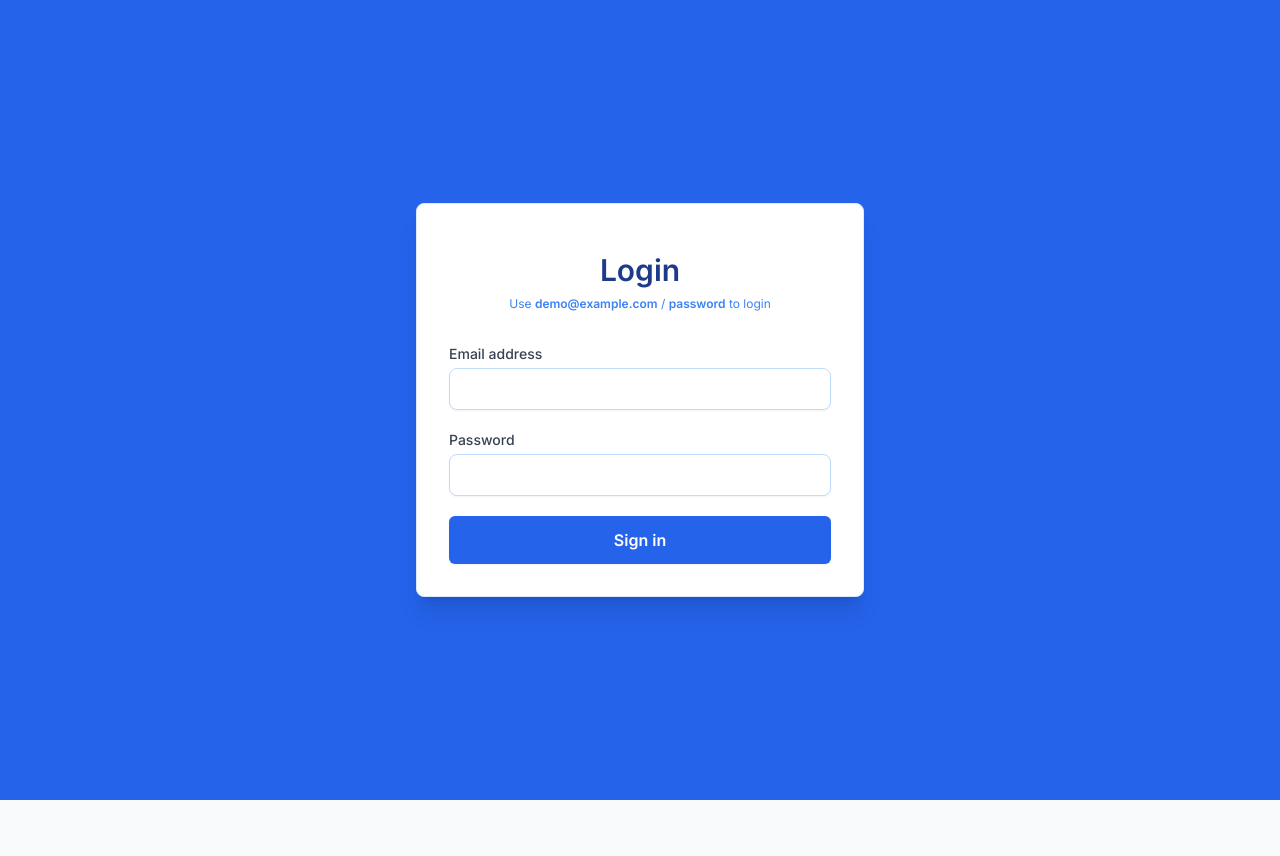
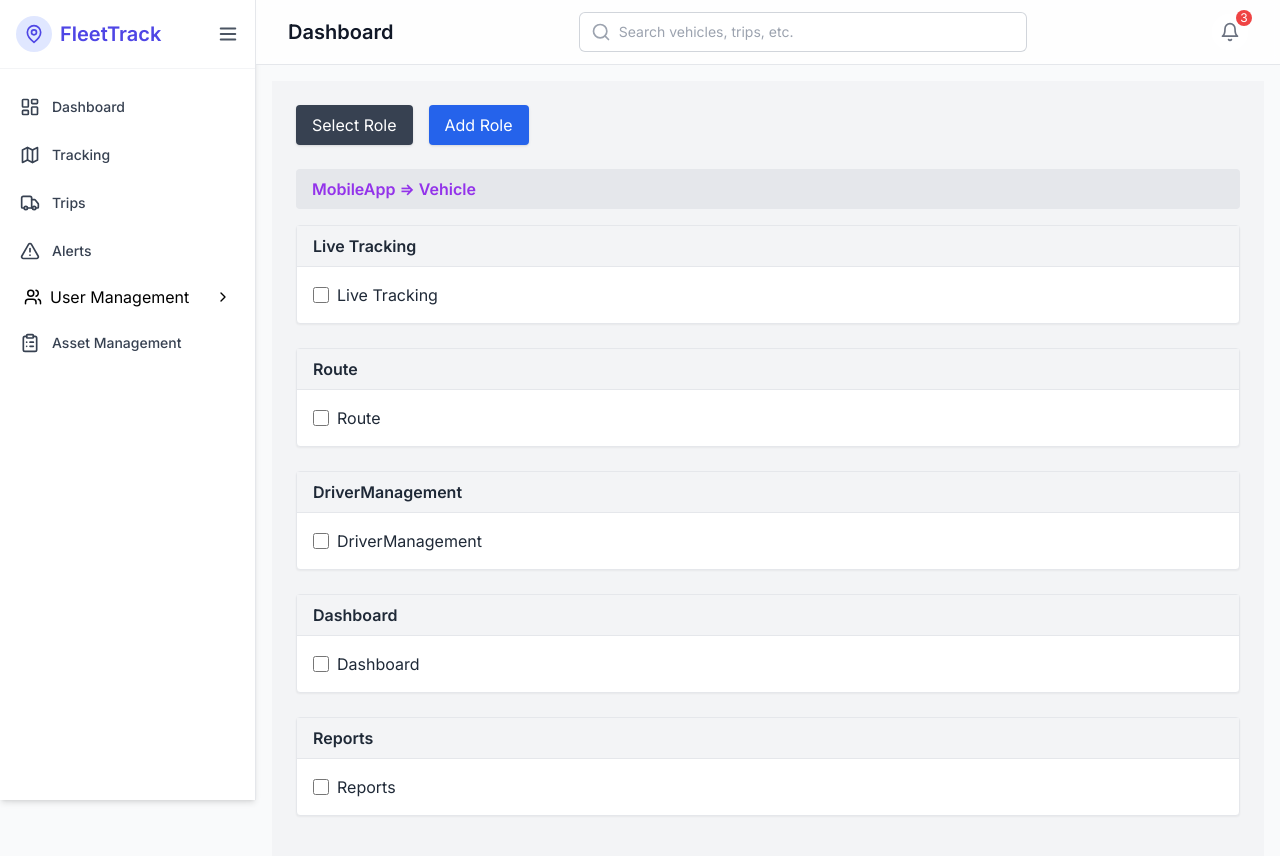
Before and after one commit to Shristy926/Fleettrack, a React (Vite) app: page /user-management/role-operation in a window 1280 px wide. Before the commit this address led to /login. Shown: the top 856 px of the page. Before the commit the page ends 800 px from the top, so only its background shows below. Built offline with nearby package versions, Linux system fonts and the light colour scheme.

Commit message:
31May2025

```diff
--- a/src/App.tsx
+++ b/src/App.tsx
@@ -1,12 +1,16 @@
 import React from 'react';
 import { BrowserRouter as Router, Routes, Route, Navigate } from 'react-router-dom';
 
-// Import your layout and pages
+// Layout & Pages
 import Layout from './components/layout/Layout';
 import DashboardPage from './pages/DashboardPage';
 import VehicleTracking from './pages/VehicleTracking';
 import OverspeedList from './pages/Reports/OverspeedList';
 import LoginPage from './pages/LoginPage';
+
+// User Management
+import UserManagement from './pages/UserManagement';
+import RoleOperation from './components/Users/RoleOperation';
 
 const App: React.FC = () => {
   return (
@@ -15,19 +19,27 @@ const App: React.FC = () => {
         {/* Public route */}
         <Route path="/login" element={<LoginPage />} />
 
-        {/* Protected (layout-wrapped) routes */}
+        {/* Protected Routes */}
         <Route path="/" element={<Layout />}>
-          <Route path="login" element={<LoginPage />} />
+          <Route index element={<Navigate to="dashboard" replace />} />
           <Route path="dashboard" element={<DashboardPage />} />
           <Route path="tracking" element={<VehicleTracking />} />
           <Route path="overspeedList" element={<OverspeedList />} />
+
+          {/* Nested User Management Routes */}
+          <Route path="user-management">
+            <Route index element={<UserManagement />} />
+            <Route path="role-operation" element={<RoleOperation />} />
+          </Route>
+
+          {/* Placeholder Route */}
           <Route
             path="settings"
             element={<div className="p-8 text-center">Settings (Coming Soon)</div>}
           />
         </Route>
 
-        {/* Catch-all redirect */}
+        // {/* Catch-all */}
         <Route path="*" element={<Navigate to="/login" replace />} />
       </Routes>
     </Router>
--- a/src/Config/sidebarConfig.tsx
+++ b/src/Config/sidebarConfig.tsx
@@ -1,8 +1,17 @@
-import { LayoutDashboard, Map, AlertTriangle, Truck } from 'lucide-react';
+import {
+  LayoutDashboard,
+  Map,
+  AlertTriangle,
+  Truck,
+  User,
+  ClipboardList, // 👈 this looks like the icon in your image
+} from 'lucide-react';
 
 export const sidebarItems = [
   { label: 'Dashboard', route: 'dashboard', icon: LayoutDashboard },
   { label: 'Tracking', route: 'tracking', icon: Map },
   { label: 'Trips', route: 'trips', icon: Truck },
   { label: 'Alerts', route: 'alerts', icon: AlertTriangle },
+  { label: 'User Management', route: 'user-management', icon: User },
+  { label: 'Asset Management', route: 'asset-management', icon: ClipboardList }, // 👈 use this
 ];
--- /dev/null
+++ b/src/components/Users/RoleOperation.tsx
@@ -0,0 +1,82 @@
+import React, { useState } from 'react';
+
+const modules = [
+  {
+    title: 'Live Tracking',
+    permissions: ['Live Tracking'],
+  },
+  {
+    title: 'Route',
+    permissions: ['Route'],
+  },
+  {
+    title: 'DriverManagement',
+    permissions: ['DriverManagement'], // ✅ Fixed
+  },
+  {
+    title: 'Dashboard',
+    permissions: ['Dashboard'],
+  },
+  {
+    title: 'Reports',
+    permissions: ['Reports'],
+  },
+];
+
+
+const RoleOperation: React.FC = () => {
+  const [selectedPermissions, setSelectedPermissions] = useState<string[]>([]);
+
+  const togglePermission = (perm: string) => {
+    setSelectedPermissions((prev) =>
+      prev.includes(perm)
+        ? prev.filter((p) => p !== perm)
+        : [...prev, perm]
+    );
+  };
+
+  return (
+    <div className="p-6 bg-gray-100 min-h-screen">
+      {/* Header Buttons */}
+      <div className="flex items-center justify-start gap-4 mb-6">
+        <button className="bg-gray-700 text-white px-4 py-2 rounded shadow hover:bg-gray-800">
+          Select Role
+        </button>
+        <button className="bg-blue-600 text-white px-4 py-2 rounded shadow hover:bg-blue-700">
+          Add Role
+        </button>
+      </div>
+
+      {/* Section Header */}
+      <div className="bg-gray-200 px-4 py-2 rounded text-purple-600 font-semibold mb-4">
+        MobileApp =&gt; Vehicle
+      </div>
+
+      {/* Modules and Permissions */}
+      <div className="space-y-6">
+        {modules.map((mod) => (
+          <div key={mod.title} className="bg-white rounded border shadow-sm">
+            <div className="bg-gray-100 px-4 py-2 font-semibold text-gray-800 border-b">
+              {mod.title}
+            </div>
+            <div className="p-4 space-y-2">
+              {mod.permissions.map((perm) => (
+                <label key={perm} className="flex items-center space-x-2 text-gray-800">
+                  <input
+                    type="checkbox"
+                    checked={selectedPermissions.includes(perm)}
+                    onChange={() => togglePermission(perm)}
+                    className="w-4 h-4"
+                  />
+                  <span>{perm}</span>
+                </label>
+              ))}
+            </div>
+          </div>
+        ))}
+      </div>
+    </div>
+  );
+};
+
+export default RoleOperation
--- a/src/components/dashboard/GroupCard.tsx
+++ b/src/components/dashboard/GroupCards.tsx
@@ -9,7 +9,7 @@ const distanceData = [
   { name: 'Invalid', value: 500, color: '#9C27B0' },
 ];
 
-const GroupCard = () => {
+const GroupCards = () => {
   return (
     <div className="grid grid-cols-4 gap-4 p-4">
       {/* Maintenance Reminder */}
@@ -102,4 +102,4 @@ const GroupCard = () => {
   );
 };
 
-export default GroupCard;
+export default GroupCards;
--- a/src/components/layout/Header.tsx
+++ b/src/components/layout/Header.tsx
@@ -3,7 +3,8 @@ import { Menu, Bell, Search } from 'lucide-react';
 import { alerts } from '../../data/mockData';
 
 interface HeaderProps {
-  setIsMobileOpen: (isOpen: boolean) => void;
+  setIsMobileOpen: React.Dispatch<React.SetStateAction<boolean>>;
+  isMobileOpen: boolean; // ✅ Add this line
   isSidebarCollapsed: boolean;
 }
 
--- a/src/components/layout/Layout.tsx
+++ b/src/components/layout/Layout.tsx
@@ -5,7 +5,8 @@ import { Outlet } from 'react-router-dom'; // <- Add this
 
 const Layout: React.FC = () => {
   const [isSidebarCollapsed, setIsSidebarCollapsed] = useState(false);
-  const [isMobileOpen, setIsMobileOpen] = useState(false);
+  const setIsMobileOpen: React.Dispatch<React.SetStateAction<boolean>> = useState(false)[1];
+
 
   const toggleSidebar = () => {
     setIsSidebarCollapsed(prev => !prev);
--- a/src/components/layout/Sidebar.tsx
+++ b/src/components/layout/Sidebar.tsx
@@ -3,6 +3,7 @@ import { Menu, LogOut, MapPin } from 'lucide-react';
 import { useLocation, useNavigate } from 'react-router-dom';
 import { sidebarItems } from '../../config/sidebarConfig';
 import { cn } from '../../utils/cn';
+import UserManagement from '../../pages/UserManagement';
 
 interface SidebarProps {
   showHamburger?: boolean;
@@ -52,7 +53,10 @@ const Sidebar: React.FC<SidebarProps> = ({
         </div>
 
         <nav className="mt-4 px-2 flex flex-col gap-1">
-          {sidebarItems.map(({ label, route, icon: Icon }) => (
+  {sidebarItems.map(({ label, route, icon: Icon }) =>
+    label === 'User Management' ? (
+      <UserManagement key={route} isCollapsed={isCollapsed} />
+    ) : (
       <button
         key={route}
         onClick={() => handleMenuClick(route)}
@@ -69,40 +73,11 @@ const Sidebar: React.FC<SidebarProps> = ({
         <Icon size={20} />
         {!isCollapsed && <span>{label}</span>}
       </button>
-          ))}
+    )
+  )}
 </nav>
-      </div>
 
-      <div className="p-4 border-t border-gray-100">
-        {!isCollapsed ? (
-          <>
-            <div className="flex items-center gap-3">
-              <img src="/avatar.jpg" alt="Alex Morgan" className="w-9 h-9 rounded-full border" />
-              <div className="flex-1">
-                <p className="text-sm font-medium text-gray-800">Alex Morgan</p>
-                <p className="text-xs text-gray-500">admin</p>
-              </div>
-            </div>
-            <button
-              className="mt-3 flex items-center text-sm text-gray-500 hover:text-indigo-600"
-              onClick={() => alert('Logging out')}
-            >
-              <LogOut size={16} className="mr-2" /> Sign out
-            </button>
-          </>
-        ) : (
-          <div className="flex flex-col items-center">
-            <img src="/avatar.jpg" alt="Alex Morgan" className="w-9 h-9 rounded-full border" />
-            <button
-              className="mt-2 text-gray-400 hover:text-indigo-600"
-              onClick={() => alert('Logging out')}
-              aria-label="Log out"
-              title="Log out"
-            >
-              <LogOut size={16} />
-            </button>
-          </div>
-        )}
+
       </div>
     </aside>
   );
--- a/src/pages/DashboardPage.tsx
+++ b/src/pages/DashboardPage.tsx
@@ -4,32 +4,29 @@ import FleetUsage from "../components/dashboard/FleetUsage";
 import FleetIdle from "../components/dashboard/FleetIdle";
 import JobInformation from "../components/dashboard/JobInformation";
 import DashboardCards from "../components/dashboard/DashboardCards";
-import GroupCard from "../components/dashboard/GroupCard";
+import GroupCards from "../components/dashboard/GroupCards";
 
 const DashboardPage: React.FC = () => {
   return (
-    <div className="grid grid-cols-1 md:grid-cols-3 gap-4 p-6 bg-gray-100 min-h-screen">
-      {/* First Row: 3 Equal Columns */}
-      <div className="w-full h-full">
+    <div className="p-6 bg-gray-100 min-h-screen space-y-4">
+
+      {/* Top Grid: 3 Columns */}
+      <div className="grid grid-cols-1 md:grid-cols-3 gap-4">
         <FleetStatus />
-      </div>
+        <FleetUsage />
 
-      <div className="w-full h-full">
-        <FleetUsage />
-      </div>
-
-      <div className="w-full h-full">
-        <FleetIdle />
-        <div className="mt-2">
+        <div className="space-y-2">
+          <FleetIdle />
           <JobInformation />
         </div>
       </div>
 
-      {/* Full Width Section below the 3-column grid */}
-      <div className="col-span-1 md:col-span-3 space-y-4">
+      {/* Bottom Section: Full Width Cards */}
+      <div className="space-y-4">
         <DashboardCards />
-        <GroupCard />
+        <GroupCards />
       </div>
+
     </div>
   );
 };
--- /dev/null
+++ b/src/pages/UserManagement.tsx
@@ -0,0 +1,43 @@
+import React, { useState } from 'react';
+import { ChevronDown, ChevronRight, Users } from 'lucide-react';
+import { Link } from 'react-router-dom';
+
+const UserManagement: React.FC = () => {
+  const [isOpen, setIsOpen] = useState(false);
+
+  return (
+    <div>
+      {/* Parent Item */}
+      <div
+        className="flex items-center justify-between px-4 py-2 cursor-pointer text-black hover:text-white hover:bg-blue-600 transition-all rounded"
+        onClick={() => setIsOpen(!isOpen)}
+      >
+        <div className="flex items-center space-x-2">
+          <Users size={18} />
+          <span>User Management</span>
+        </div>
+        {isOpen ? <ChevronDown size={16} /> : <ChevronRight size={16} />}
+      </div>
+
+      {/* Sub Items */}
+      {isOpen && (
+        <div className="ml-8 mt-2 space-y-1 text-sm text-black">
+          <Link
+            to="/user-management/role-operation"
+            className="block hover:text-white hover:bg-blue-600 px-2 py-1 rounded transition-all"
+          >
+            • Role And Operation
+          </Link>
+          <Link
+            to="/user-management/user"
+            className="block hover:text-white hover:bg-blue-600 px-2 py-1 rounded transition-all"
+          >
+            • User
+          </Link>
+        </div>
+      )}
+    </div>
+  );
+};
+
+export default UserManagement;
```
Lines whose indentation alone changed are shown as unchanged.
